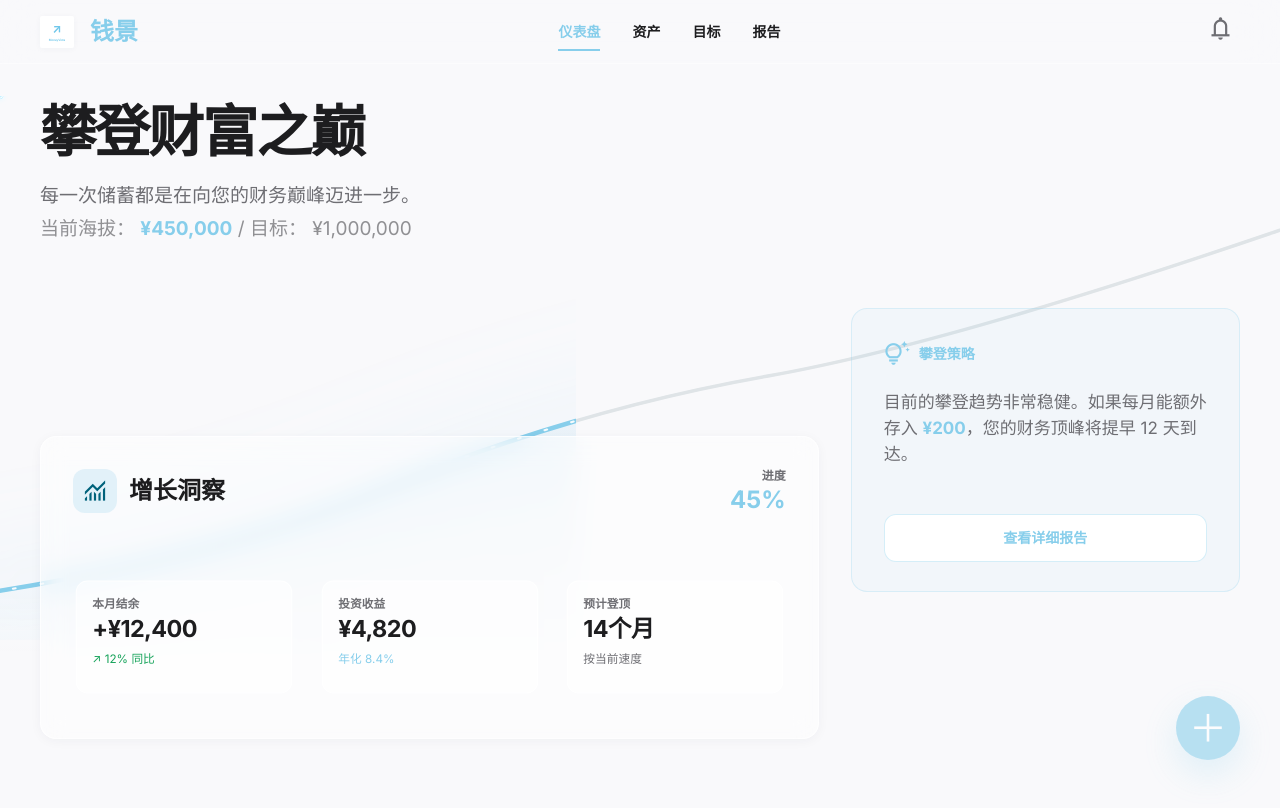
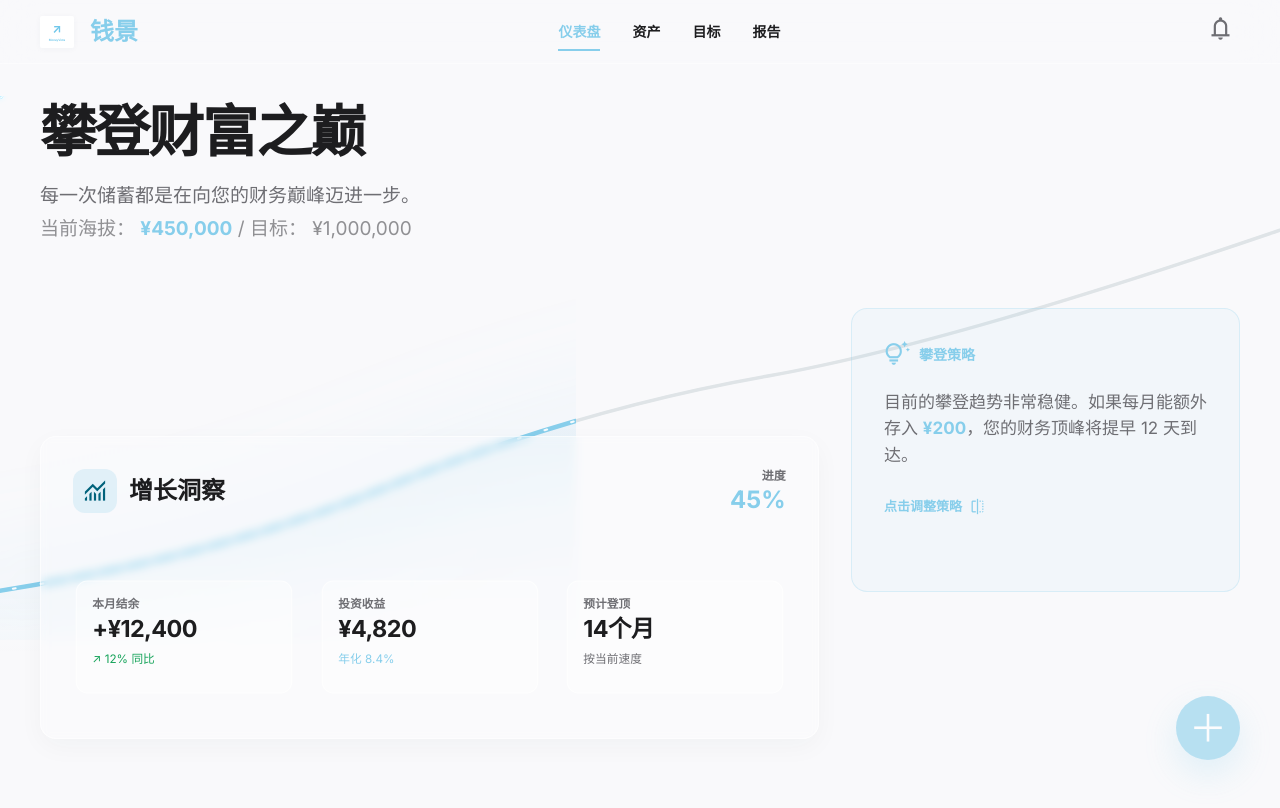
Before and after one commit to YL-5001/qianjing-moneyvista, a Next.js app: page / in a window 1280 px wide. Shown: the top 808 px of the page. Built offline with nearby package versions, Linux system fonts and the light colour scheme.

Commit message:
Add interactive strategy card settings

```diff
--- a/app/globals.css
+++ b/app/globals.css
@@ -107,8 +107,8 @@ button { color: inherit; }
 
 .dashboard-grid { display: grid; grid-template-columns: minmax(0, 2fr) minmax(290px, 1fr); gap: 32px; align-items: start; }
 .glass-card { background: rgba(255,255,255,.43); border: 1px solid rgba(255,255,255,.72); box-shadow: 0 2px 12px rgba(21,48,61,.045); backdrop-filter: blur(12px); -webkit-backdrop-filter: blur(12px); }
-.insight-card { margin-top: 128px; min-height: 303px; border-radius: 16px; padding: 32px; transition: box-shadow .25s; }
-.insight-card:hover { box-shadow: 0 8px 25px rgba(21,48,61,.07); }
+.insight-card { margin-top: 128px; min-height: 303px; border-radius: 16px; padding: 32px; background: rgba(255,255,255,.22); border-color: rgba(255,255,255,.58); box-shadow: 0 8px 26px rgba(21,48,61,.035); backdrop-filter: blur(5px); -webkit-backdrop-filter: blur(5px); transition: background .25s, box-shadow .25s; }
+.insight-card:hover { background: rgba(255,255,255,.3); box-shadow: 0 10px 28px rgba(21,48,61,.06); }
 .card-heading { display: flex; align-items: center; justify-content: space-between; margin-bottom: 48px; }
 .heading-title { display: flex; align-items: center; gap: 12px; }
 .heading-title h2 { margin: 0; font-size: 24px; line-height: 1.3; font-weight: 650; }
@@ -117,21 +117,41 @@ button { color: inherit; }
 .progress-copy span, .metric-label { display: block; color: var(--muted); font-size: 12px; line-height: 1.2; font-weight: 600; }
 .progress-copy strong { display: block; color: var(--sky); font-size: 24px; margin-top: 4px; line-height: 1.1; }
 .metrics { display: grid; grid-template-columns: repeat(3, 1fr); gap: 24px; }
-.metric-tile { min-height: 116px; padding: 16px; border-radius: 12px; border: 1px solid rgba(255,255,255,.82); background: rgba(255,255,255,.55); transition: background .25s, transform .25s; }
-.metric-tile:hover { background: rgba(255,255,255,.83); transform: scale(1.02); }
+.metric-tile { min-height: 116px; padding: 16px; border-radius: 12px; border: 1px solid rgba(255,255,255,.64); background: rgba(255,255,255,.36); transition: background .25s, transform .25s; }
+.metric-tile:hover { background: rgba(255,255,255,.62); transform: scale(1.02); }
 .metric-tile strong { display: block; margin-top: 5px; font-size: 24px; line-height: 1.2; letter-spacing: -.025em; }
 .metric-detail { display: block; color: var(--muted); margin-top: 7px; font-size: 12px; }
 .metric-detail.positive { color: #16a35a; }
 .metric-detail.blue { color: var(--sky); }
 
-.strategy-card { position: sticky; top: 96px; min-height: 284px; padding: 32px; border-radius: 16px; background: rgba(135,206,235,.06); border: 1px solid rgba(135,206,235,.25); }
+.strategy-card { position: sticky; top: 96px; min-height: 284px; perspective: 1200px; }
+.strategy-card-inner { position: relative; width: 100%; min-height: 284px; transform-style: preserve-3d; will-change: transform; }
+.strategy-card-face { position: absolute; inset: 0; padding: 32px; overflow: hidden; border: 1px solid rgba(135,206,235,.25); border-radius: 16px; background: rgba(135,206,235,.06); backface-visibility: hidden; -webkit-backface-visibility: hidden; }
+.strategy-card-front { cursor: pointer; transition: border-color .25s, background .25s; }
+.strategy-card-front:hover, .strategy-card-front:focus-visible { outline: 0; border-color: rgba(135,206,235,.55); background: rgba(135,206,235,.11); }
+.strategy-card-back { display: flex; flex-direction: column; transform: rotateX(180deg); background: linear-gradient(150deg,rgba(255,255,255,.96),rgba(231,247,253,.94)); }
 .strategy-title { display: flex; gap: 9px; align-items: center; color: var(--sky); margin-bottom: 22px; }
 .strategy-title .material-symbols-outlined { font-size: 26px; }
 .strategy-title h2 { margin: 0; font-size: 14px; font-weight: 700; }
-.strategy-card p { margin: 0 0 28px; color: var(--muted); font-size: 17px; line-height: 1.55; }
-.strategy-card strong { color: var(--sky); }
-.strategy-card button { width: 100%; height: 48px; border: 1px solid rgba(135,206,235,.35); border-radius: 12px; background: white; color: var(--sky); font-size: 14px; font-weight: 600; cursor: pointer; transition: color .2s, background .2s, transform .2s; }
-.strategy-card button:hover { color: white; background: var(--sky); transform: scale(1.02); }
+.strategy-card-front p { margin: 0 0 25px; color: var(--muted); font-size: 17px; line-height: 1.55; }
+.strategy-card-front strong { color: var(--sky); }
+.strategy-card-action { display: inline-flex; align-items: center; gap: 7px; color: var(--sky); font-size: 13px; font-weight: 650; }
+.strategy-card-action .material-symbols-outlined { font-size: 17px; transition: transform .28s; }
+.strategy-card-front:hover .strategy-card-action .material-symbols-outlined { transform: rotateX(180deg); }
+.strategy-settings-heading { display: flex; align-items: flex-start; justify-content: space-between; margin-bottom: 20px; }
+.strategy-settings-heading > div > span { display: block; margin-bottom: 3px; color: var(--sky-deep); font-size: 11px; font-weight: 700; }
+.strategy-settings-heading h2 { margin: 0; font-size: 19px; line-height: 1.25; }
+.strategy-settings-heading button { display: grid; place-items: center; width: 34px; height: 34px; padding: 0; border: 0; border-radius: 50%; color: var(--muted); background: rgba(255,255,255,.8); cursor: pointer; transition: background .2s, transform .2s; }
+.strategy-settings-heading button:hover { background: white; transform: rotate(90deg); }
+.allocation-control { padding: 12px 13px 11px; border: 1px solid rgba(135,206,235,.24); border-radius: 11px; background: rgba(255,255,255,.64); }
+.allocation-control + .allocation-control { margin-top: 10px; }
+.allocation-control > div { display: flex; justify-content: space-between; align-items: center; margin-bottom: 8px; }
+.allocation-control span { color: var(--muted); font-size: 12px; font-weight: 600; }
+.allocation-control strong { color: var(--sky-deep); font-size: 17px; }
+.allocation-control input { width: 100%; height: 6px; margin: 0; accent-color: var(--sky); cursor: pointer; }
+.allocation-control.wealth input { accent-color: #0c6780; }
+.allocation-note { display: flex; align-items: center; gap: 5px; margin: auto 1px 0; color: var(--muted); font-size: 10px; font-weight: 600; }
+.allocation-note .material-symbols-outlined { color: var(--sky-deep); font-size: 14px; }
 
 .fab { position: fixed; z-index: 60; right: 40px; bottom: 40px; display: grid; place-items: center; width: 64px; height: 64px; border: 0; border-radius: 50%; color: white; background: var(--sky); box-shadow: 0 14px 34px rgba(135,206,235,.4); cursor: pointer; transition: transform .25s, opacity .25s; animation: pulse 2.4s infinite; }
 .fab span { font-size: 38px; line-height: 1; font-weight: 300; transition: transform .45s; }
@@ -539,7 +559,8 @@ button { color: inherit; }
   .insight-card { margin-top: 90px; padding: 24px; }
   .metrics { grid-template-columns: 1fr; gap: 14px; }
   .card-heading { margin-bottom: 30px; }
-  .strategy-card { position: relative; top: auto; padding: 24px; }
+  .strategy-card { position: relative; top: auto; padding: 0; }
+  .strategy-card-face { padding: 24px; }
   .wealth-mountain { height: 76vh; }
   .fab { width: 58px; height: 58px; right: 20px; bottom: 24px; }
   .modal-layer { align-items: flex-end; padding: 0; }
--- a/app/page.tsx
+++ b/app/page.tsx
@@ -29,13 +29,17 @@ const ELECTRIC_PARTICLES = [
 
 export default function Home() {
   const pageRef = useRef<HTMLDivElement>(null);
+  const strategyInnerRef = useRef<HTMLDivElement>(null);
+  const strategyFlippedRef = useRef(false);
   const [modalOpen, setModalOpen] = useState(false);
   const [saved, setSaved] = useState(false);
   const [amount, setAmount] = useState("");
   const [remark, setRemark] = useState("");
+  const [strategyFlipped, setStrategyFlipped] = useState(false);
+  const [steadyAllocation, setSteadyAllocation] = useState(60);
   const amountRef = useRef<HTMLInputElement>(null);
 
-  useGSAP(() => {
+  const { contextSafe } = useGSAP(() => {
     const media = gsap.matchMedia();
     media.add("(prefers-reduced-motion: no-preference)", () => {
       const timeline = gsap.timeline({ defaults: { ease: "power3.out" } });
@@ -52,6 +56,24 @@ export default function Home() {
     });
     return () => media.revert();
   }, { scope: pageRef });
+
+  const flipStrategy = contextSafe(() => {
+    const nextFlipped = !strategyFlippedRef.current;
+    strategyFlippedRef.current = nextFlipped;
+    setStrategyFlipped(nextFlipped);
+
+    gsap.killTweensOf(strategyInnerRef.current);
+    gsap.to(strategyInnerRef.current, {
+      rotationX: nextFlipped ? 180 : 0,
+      duration: window.matchMedia("(prefers-reduced-motion: reduce)").matches ? 0 : 0.84,
+      ease: "back.inOut(1.28)",
+      overwrite: "auto",
+    });
+  });
+
+  const updateAllocation = (account: "steady" | "wealth", value: number) => {
+    setSteadyAllocation(account === "steady" ? value : 100 - value);
+  };
 
   useEffect(() => {
     if (modalOpen) {
@@ -178,12 +200,32 @@ export default function Home() {
             </article>
 
             <aside className="strategy-card">
-              <div className="strategy-title home-strategy-title">
-                <span className="material-symbols-outlined" aria-hidden="true">tips_and_updates</span>
-                <h2>攀登策略</h2>
+              <div ref={strategyInnerRef} className="strategy-card-inner">
+                <section className="strategy-card-face strategy-card-front" role="button" tabIndex={strategyFlipped ? -1 : 0} aria-label="打开攀登策略设置" onClick={flipStrategy} onKeyDown={(event) => { if (event.key === "Enter" || event.key === " ") { event.preventDefault(); flipStrategy(); } }}>
+                  <div className="strategy-title home-strategy-title">
+                    <span className="material-symbols-outlined" aria-hidden="true">tips_and_updates</span>
+                    <h2>攀登策略</h2>
+                  </div>
+                  <p className="home-strategy-copy">目前的攀登趋势非常稳健。如果每月能额外存入 <strong>¥200</strong>，您的财务顶峰将提早 12 天到达。</p>
+                  <span className="strategy-card-action home-strategy-action">点击调整策略 <span className="material-symbols-outlined" aria-hidden="true">flip</span></span>
+                </section>
+
+                <section className="strategy-card-face strategy-card-back" aria-hidden={!strategyFlipped}>
+                  <div className="strategy-settings-heading">
+                    <div><span>资产配置</span><h2>攀登策略设置</h2></div>
+                    <button type="button" onClick={flipStrategy} tabIndex={strategyFlipped ? 0 : -1} aria-label="返回攀登策略"><span className="material-symbols-outlined" aria-hidden="true">close</span></button>
+                  </div>
+                  <div className="allocation-control">
+                    <div><span>稳健账户</span><strong>{steadyAllocation}%</strong></div>
+                    <input type="range" min="0" max="100" value={steadyAllocation} onChange={(event) => updateAllocation("steady", Number(event.target.value))} tabIndex={strategyFlipped ? 0 : -1} aria-label="稳健账户配置比例" />
+                  </div>
+                  <div className="allocation-control wealth">
+                    <div><span>理财账户</span><strong>{100 - steadyAllocation}%</strong></div>
+                    <input type="range" min="0" max="100" value={100 - steadyAllocation} onChange={(event) => updateAllocation("wealth", Number(event.target.value))} tabIndex={strategyFlipped ? 0 : -1} aria-label="理财账户配置比例" />
+                  </div>
+                  <p className="allocation-note"><span className="material-symbols-outlined" aria-hidden="true">sync</span> 两个账户自动保持 100% 配置</p>
+                </section>
               </div>
-              <p className="home-strategy-copy">目前的攀登趋势非常稳健。如果每月能额外存入 <strong>¥200</strong>，您的财务顶峰将提早 12 天到达。</p>
-              <button className="home-strategy-action" type="button">查看详细报告</button>
             </aside>
           </section>
         </div>
```
